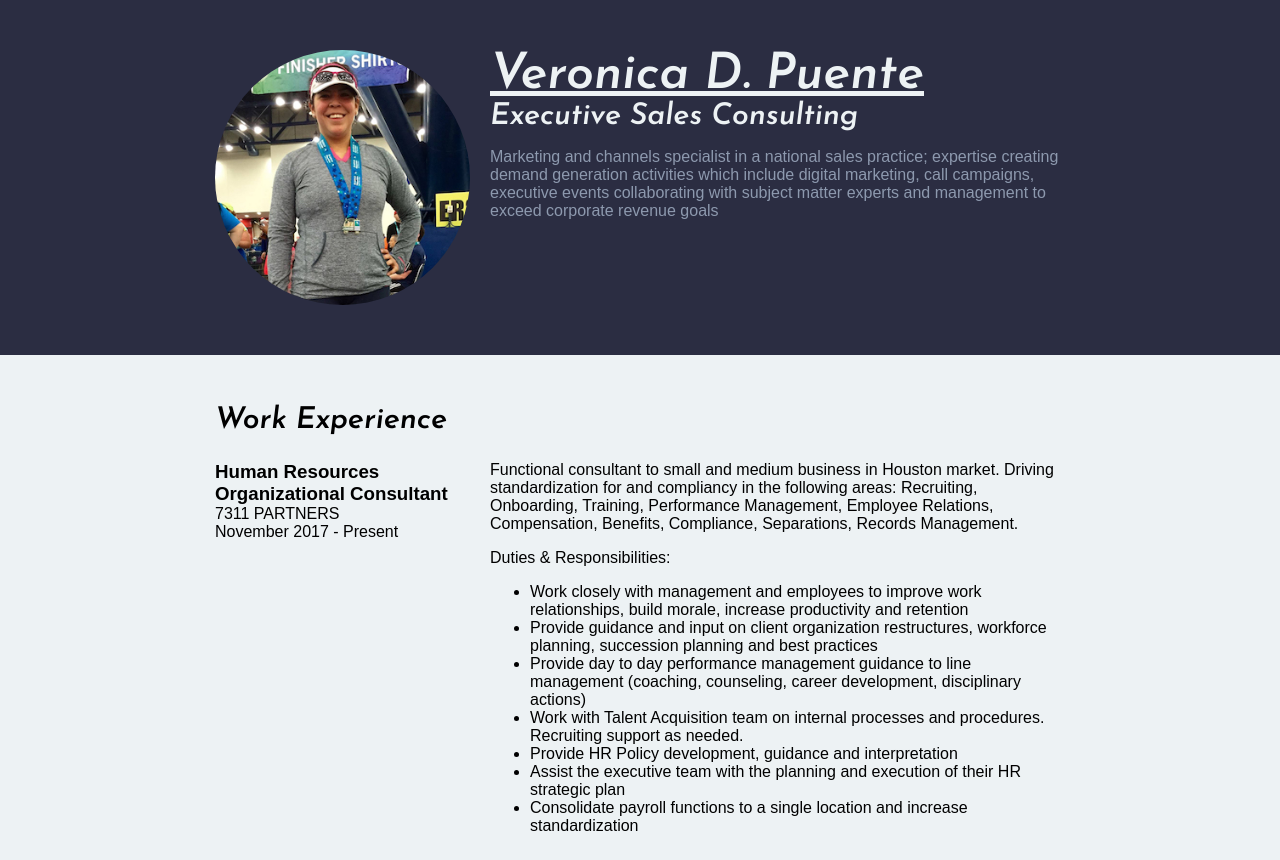
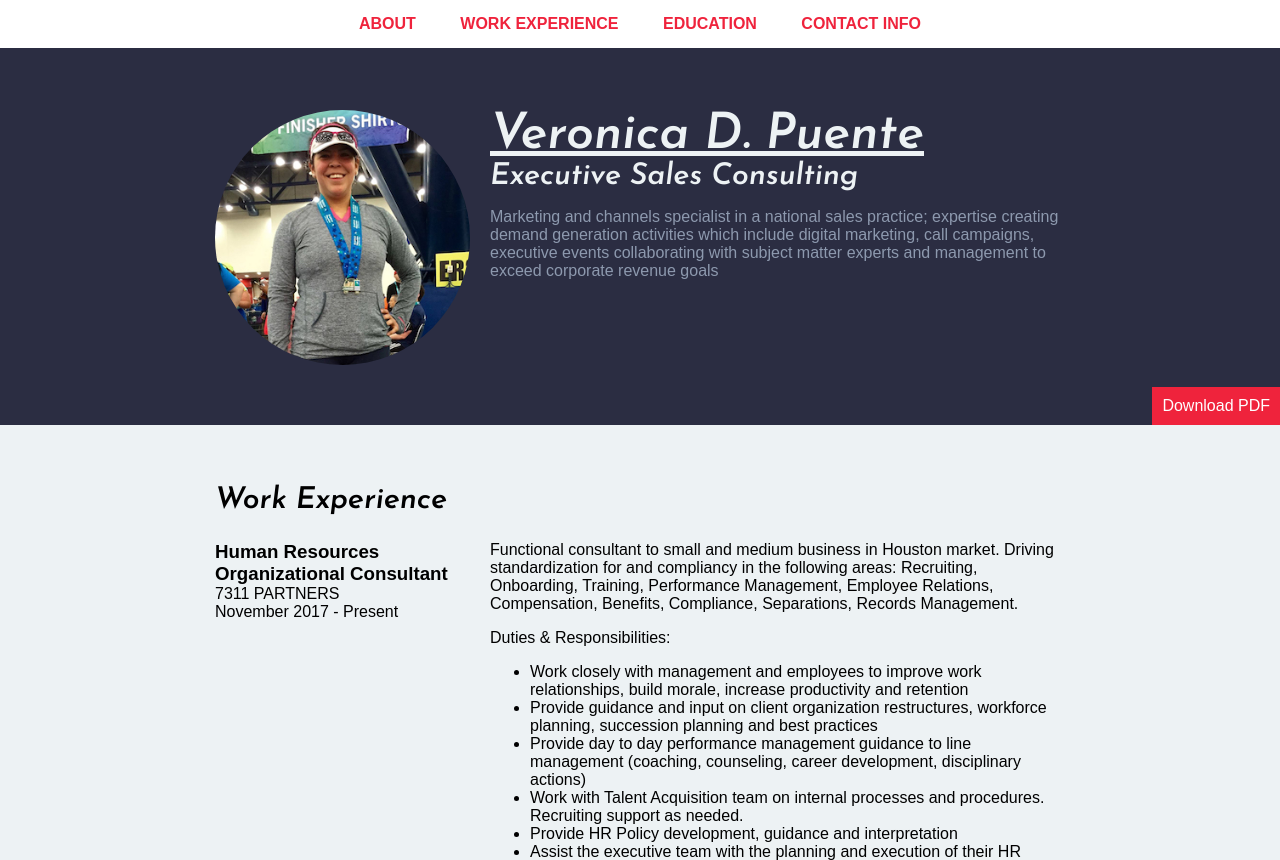
Before and after one commit to jrptx82/verunica-resume, a plain HTML site: page CSS Resume/index.html in a window 1280 px wide. Shown: the top 860 px of the page. Drawn offline with Linux system fonts and the light colour scheme; a web font is replaced by a local one.

Commit message:
Add files via upload

```diff
--- a/CSS Resume/css/resume.css
+++ b/CSS Resume/css/resume.css
@@ -43,7 +43,7 @@ a:hover {
 .content-wrap {
 	max-width: 950px;
 	margin: 0 auto;
-	padding: 50px;
+	padding: 60px 50px;
 	overflow:auto;
 	}
 
@@ -59,6 +59,13 @@ a:hover {
 
 }
 
+.btn {
+	text-decoration: none;
+	background-color: #EF233C;
+	color: white;
+	padding: 10px;
+	display: inline-block;
+}
 /* Header and Footer
 ---------------------------*/
 header, footer {
@@ -66,10 +73,11 @@ header, footer {
 	color: #8D99AE;
 }
 
-/* header styles */
-
 /* header */
-
+header {
+	padding-top: 50px;
+	position: relative;
+}
 .profile-img {
 	border-radius:50%;
 }
@@ -77,11 +85,16 @@ header, footer {
 header h1, header h2 {
 	color:#EDF2F4;
 	margin: 0;
-
 }
 
 header h1 {
 	text-decoration:underline;
+}
+
+.download {
+	position: absolute;
+	bottom: 0;
+	right: 0;
 }
 
 /* Footer Styles */
@@ -96,6 +109,27 @@ footer {
 	display: inline-block;
 	margin: 0 auto;
 }
+
+
+/* header styles
+---------------------------*/
+
+nav {
+	text-align:center;
+	background-color: white;
+	position: fixed;
+	top: 0;
+	width: 100%;
+}
+
+nav a {
+	display: inline-block;
+	padding: 15px 20px;
+	text-decoration: none;
+	text-transform: uppercase;
+	font-weight: 700;
+}
+
 /* Work Experience
 ---------------------------*/
 .work {
@@ -110,6 +144,7 @@ h3 ~ p {
 .job-description p:first-of-type {
 	margin: 0;
 }
+
 /* Education
 ---------------------------*/
 
--- a/CSS Resume/index.html
+++ b/CSS Resume/index.html
@@ -1,6 +1,9 @@
 <!DOCTYPE html>
 <html lang="en">
 <head>
+  <link rel="stylesheet" href="https://use.fontawesome.com/releases/v5.1.0/css/all.css" integrity="sha384-lKuwvrZot6UHsBSfcMvOkWwlCMgc0TaWr+30HWe3a4ltaBwTZhyTEggF5tJv8tbt" crossorigin="anonymous">
+
+
     <meta charset="UTF-8">
     <meta name="viewport" content="width=device-width, initial-scale=1.0">
     <title>Veronica D. Puente | Resume</title>
@@ -10,7 +13,16 @@
 </head>
 <body>
     <!-- // Intro -->
-    <header>
+    <header >
+
+      <nav>
+  <a href="#about">About</a>
+  <a href="#work">Work Experience</a>
+  <a href="#education">Education</a>
+  <a href="#contact-info">Contact Info</a>
+</nav>
+
+
       <div class="content-wrap">
         <img class="profile-img col-narrow" src="images/verunica.jpg" alt="Veronica D. Puente" > </img>
         <div class="col-wide">
@@ -18,18 +30,19 @@
         <h1>Veronica D. Puente</h1>
 
         <h2>Executive Sales Consulting </h2>
-        <p>	Marketing and channels specialist in a national sales practice;
-expertise creating demand generation activities which include digital
-marketing, call campaigns, executive events collaborating with
-subject matter experts and management to exceed corporate revenue
-goals </p>
+        <p>	Marketing and channels specialist in a national sales practice; expertise creating demand generation activities which include digital marketing, call campaigns, executive events collaborating with subject matter experts and management to exceed corporate revenue goals
+        </p>
+
 </div>
+
 	</div>
+  <a class="btn download" href="files/vdp-resume.pdf" target="_blank" alt="Veronica D. Puente - Resume"> Download PDF
+  </a>
     </header>
 
     <main>
         <!-- // Work Experience -->
-        <section class="work">
+        <section id="work" class="work">
 
         	<div class="content-wrap">
 
@@ -122,7 +135,7 @@ goals </p>
 
 
         <!-- // Education -->
-        <section class="education">
+        <section id="education" class="education">
         <div class="content-wrap">
             <h2>Education</h2>
 
@@ -145,11 +158,12 @@ goals </p>
         <h2>Let's Keep in Touch!</h2>
 
         <!-- Social media and contact links. Add or remove any networks. -->
-        <div class="contact-info">
+        <div id="contact-info" class="contact-info">
             <a href="mailto:veronica@7311partners.com">veronica@7311Partners.com</a>
             <a href="http://7311Partners.com" target="_blank">7311partners.com</a>
-            <a href="#" target="_blank">Twitter</a>
-            <a href="#" target="_blank">LinkedIn</a>
+            <a href="#" target="_blank"><i aria-hidden class="fab fa-twitter" title="Time to destination by car"></i>
+<span class="sr-only">Twitter</span></a>
+            <a href="#" target="_blank">LhinkedIn</a>
             <a href="#" target="_blank">Facebook</a>
         </div>
 
```
Also changed, not shown: 1 other file.
